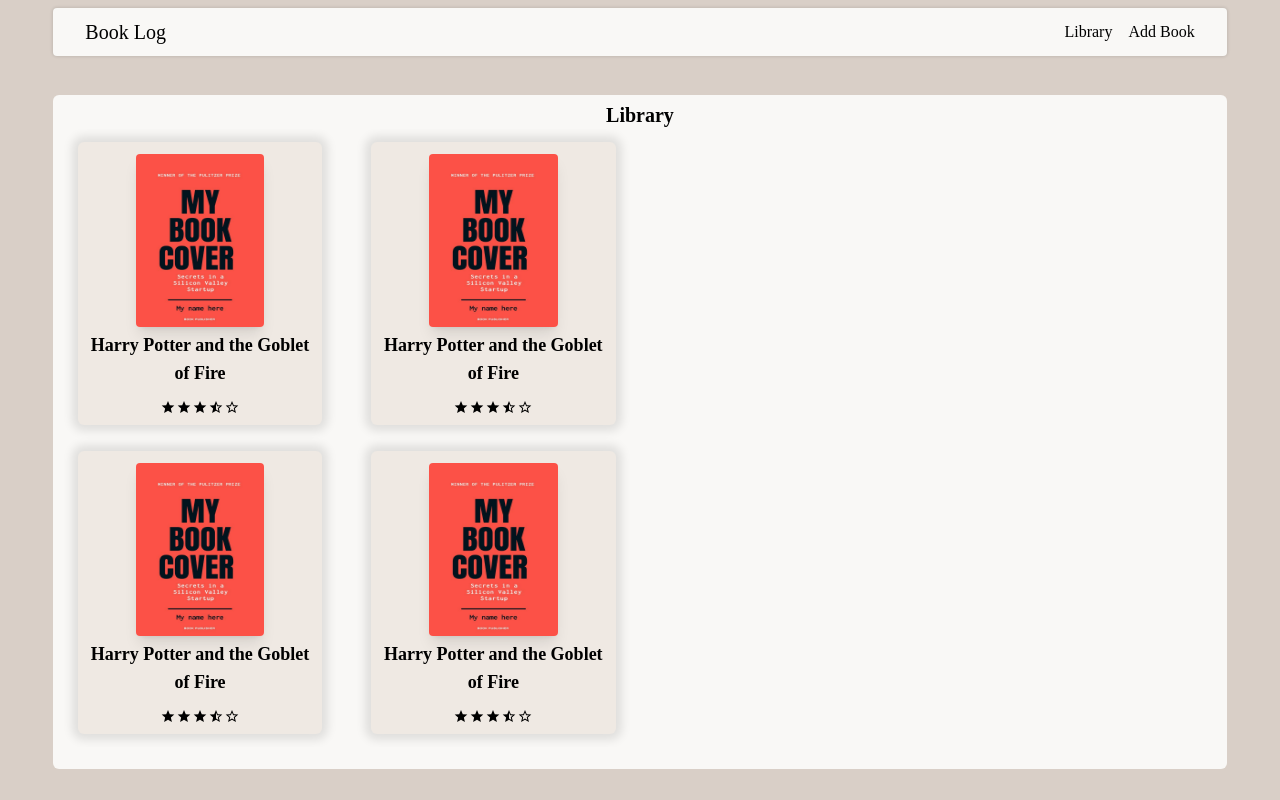
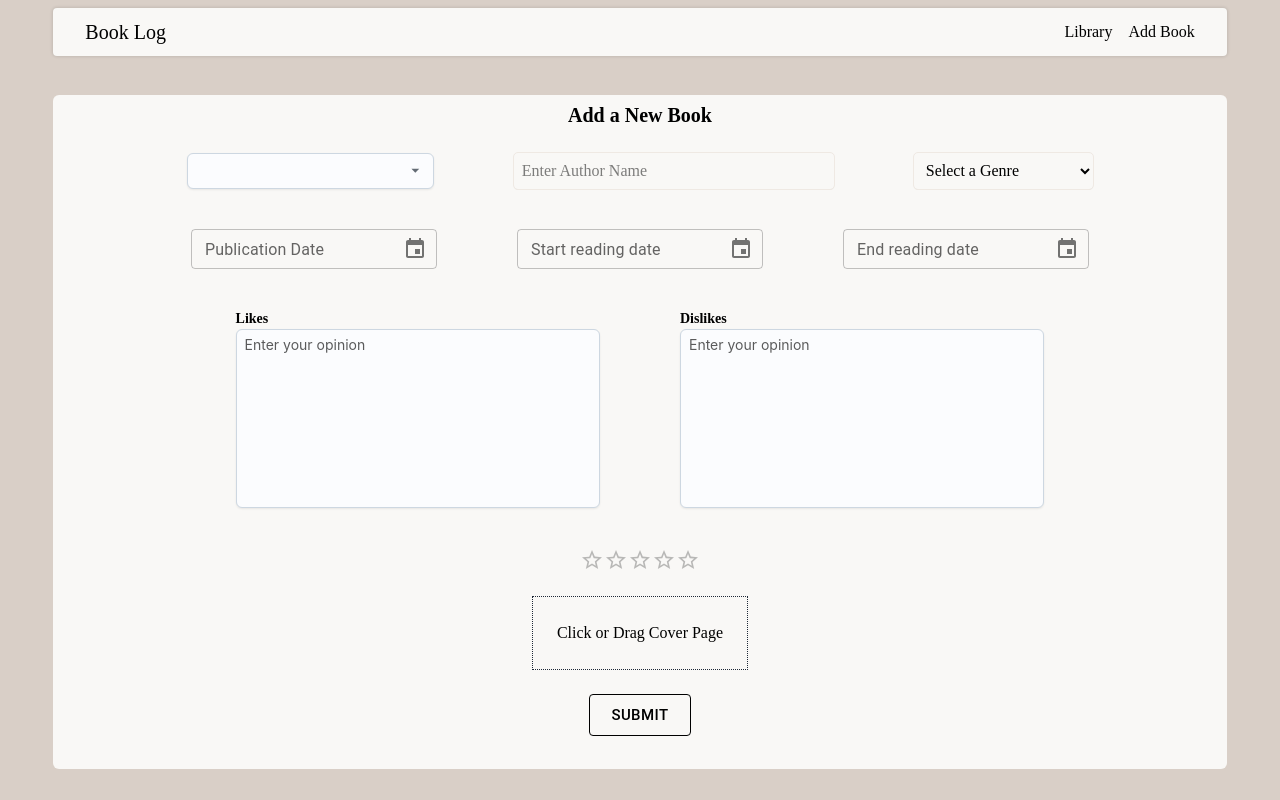
Before and after one commit to xenosM/Book-Logger, a React (Vite) app: page / in a window 1280 px wide. Built offline with nearby package versions, Linux system fonts and the light colour scheme; a web font is replaced by a local one.

Commit message:
Fixed the autocomplete component problem

```diff
--- a/package.json
+++ b/package.json
@@ -10,18 +10,16 @@
     "preview": "vite preview"
   },
   "dependencies": {
-    "@base-ui/react": "^1.3.0",
     "@emotion/react": "^11.14.0",
     "@emotion/styled": "^11.14.1",
     "@mui/joy": "^5.0.0-beta.52",
     "@mui/material": "^7.3.9",
-    "@mui/styles": "^6.5.0",
-    "@mui/system": "^7.3.9",
     "@mui/x-date-pickers": "^8.27.2",
     "@tailwindcss/vite": "^4.2.2",
     "dayjs": "^1.11.20",
     "react": "^19.2.0",
     "react-dom": "^19.2.0",
+    "react-dropzone": "^15.0.0",
     "react-icons": "^5.6.0",
     "styled-components": "^6.3.12",
     "tailwindcss": "^4.2.2"
--- a/src/App.jsx
+++ b/src/App.jsx
@@ -8,7 +8,7 @@
 import { AdapterDayjs } from "@mui/x-date-pickers/AdapterDayjs";
 
 function App() {
-  const [toggleTab, setToggleTab] = useState(true);
+  const [toggleTab, setToggleTab] = useState(false);
 
   return (
     <>
--- a/src/Components/AddBook.jsx
+++ b/src/Components/AddBook.jsx
@@ -4,7 +4,7 @@
   return (
     <>
       <section className="h-11/12 w-11/12 bg-primary rounded-md">
-        <h1 className="text-center font-semibold text-xl mt-1.5 mb-12">
+        <h1 className="text-center font-semibold text-xl mt-1.5 mb-6">
           Add a New Book
         </h1>
         <AddForm />
--- a/src/Components/Forms/AddForm.jsx
+++ b/src/Components/Forms/AddForm.jsx
@@ -1,7 +1,18 @@
+//* MUI
+import Autocomplete from "@mui/joy/Autocomplete";
+// * COMPONENTS
 import DateInput from "../UI/DateInput";
+import FileInput from "../UI/FileInput";
 import TextArea from "../UI/TextArea";
+import RatingInput from "../UI/RatingInput";
+import SubmitButton from "../UI/SubmitButton";
+// * REACT
+import { useState } from "react";
 
 export default function AddForm() {
+  //*STATES
+  const [bookTitleValue, setTitleValue] = new useState("");
+
   const genres = [
     "Select a Genre",
     "Action and Adventure",
@@ -27,17 +38,26 @@
   ];
 
   function onSubmit() {}
+  function onTitleChange(e) {
+    setTitleValue(e.target.value);
+    console.log(bookTitleValue);
+  }
 
   return (
     <form action={onSubmit}>
-      <div className="flex justify-center gap-20 mb-14">
-        <input
+      <div className="flex justify-center gap-20 mb-10">
+        {/* <input
           className="outline-1 outline-secondary shadow-2xs px-2 py-1 rounded-sm w-2xs"
           type="text"
           name="bookTitle"
           placeholder="Enter Book Name"
           required
-        />
+          value={bookTitleValue}
+          onChange={(e) => {
+            onTitleChange(e);
+          }}
+        /> */}
+        <Autocomplete options={genres} />
         <input
           className="outline-1 outline-secondary shadow-2xs px-2 py-1 rounded-sm w-xs"
           type="text"
@@ -65,16 +85,20 @@
           })}
         </select>
       </div>
-      <div className="flex justify-center gap-20 mb-14">
+      <div className="flex justify-center gap-20 mb-10">
         <DateInput dateInputLabel="Publication Date" />
         <DateInput dateInputLabel="Start reading date" />
         <DateInput dateInputLabel="End reading date" />
       </div>
-      <div className="flex justify-center gap-20">
-        <TextArea />
-        <TextArea />
+      <div className="flex justify-center gap-20 m-10">
+        <TextArea inputType="Likes" />
+        <TextArea inputType="Dislikes" />
       </div>
-      <div className="flex"></div>
+      <div className="flex flex-col justify-center items-center gap-6">
+        <RatingInput />
+        <FileInput />
+        <SubmitButton />
+      </div>
     </form>
   );
 }
--- a/src/Components/LibraryTab.jsx
+++ b/src/Components/LibraryTab.jsx
@@ -5,12 +5,7 @@
     <>
       <section className="h-11/12 w-11/12 bg-primary rounded-md">
         <h1 className="text-center font-semibold text-xl mt-1.5">Library</h1>
-        <div className="library-tab-grid h-11/12 grid-layout grid grid-cols-none grid-flow-col overflow-scroll no-scrollbar">
-          <BookCard />
-          <BookCard />
-          <BookCard />
-          <BookCard />
-        </div>
+        <div className="library-tab-grid h-11/12 grid-layout grid grid-cols-none grid-flow-col overflow-scroll no-scrollbar"></div>
       </section>
     </>
   );
--- /dev/null
+++ b/src/Components/UI/FileInput.jsx
@@ -0,0 +1,19 @@
+import Dropzone from "react-dropzone";
+
+export default function FileInput() {
+  return (
+    <>
+      <Dropzone onDrop={(acceptedFiles) => console.log(acceptedFiles)}>
+        {({ getRootProps, getInputProps }) => (
+          <div
+            {...getRootProps()}
+            className="border-button border border-dotted p-6"
+          >
+            <input {...getInputProps()} />
+            <p className="cursor-pointer">Click or Drag Cover Page</p>
+          </div>
+        )}
+      </Dropzone>
+    </>
+  );
+}
--- /dev/null
+++ b/src/Components/UI/RatingInput.jsx
@@ -0,0 +1,8 @@
+import Rating from "@mui/material/Rating";
+export default function RatingInput() {
+  return (
+    <>
+      <Rating name="Rating" defaultValue={0} precision={0.5} />
+    </>
+  );
+}
--- /dev/null
+++ b/src/Components/UI/SubmitButton.jsx
@@ -0,0 +1,14 @@
+import Button from "@mui/material/Button";
+export default function SubmitButton() {
+  return (
+    <Button
+      variant="outlined"
+      size="large"
+      color=""
+      loading={false}
+      // endIcon={<SendIcon />}
+    >
+      Submit
+    </Button>
+  );
+}
--- a/src/Components/UI/TextArea.jsx
+++ b/src/Components/UI/TextArea.jsx
@@ -1,13 +1,12 @@
 // * MUI
 import Textarea from "@mui/joy/Textarea";
-import { maxWidth, width } from "@mui/system";
 
-export default function TextArea() {
+export default function TextArea({ inputType }) {
   const rowNumber = 8;
 
   return (
     <label className="w-4/12 text-sm font-semibold">
-      Likes
+      {inputType}
       <Textarea
         minRows={rowNumber}
         maxRows={rowNumber}
@@ -18,9 +17,7 @@
           fontWeight: "400",
           color: "black",
         }}
-        //   slots={{ textarea: "InnerTextarea" }}
-        //   slotProps={{ textarea: { placeholder: "A placeholder" } }}
-        placeholder="Enter what you liked about the book"
+        placeholder="Enter your opinion"
       />
     </label>
   );
```
Also changed, not shown: 1 other file (tests, documents, lock files or other folders).
